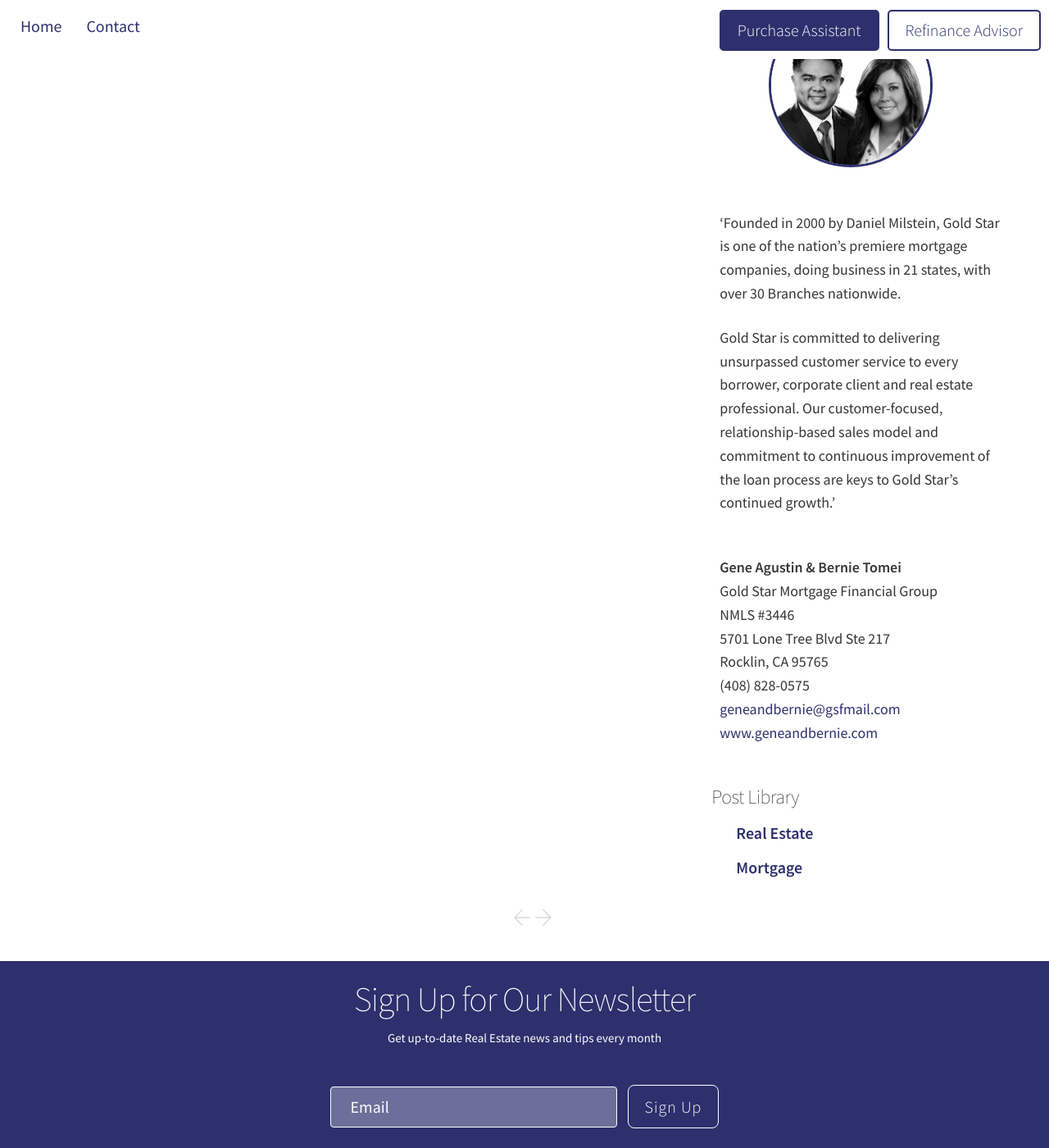
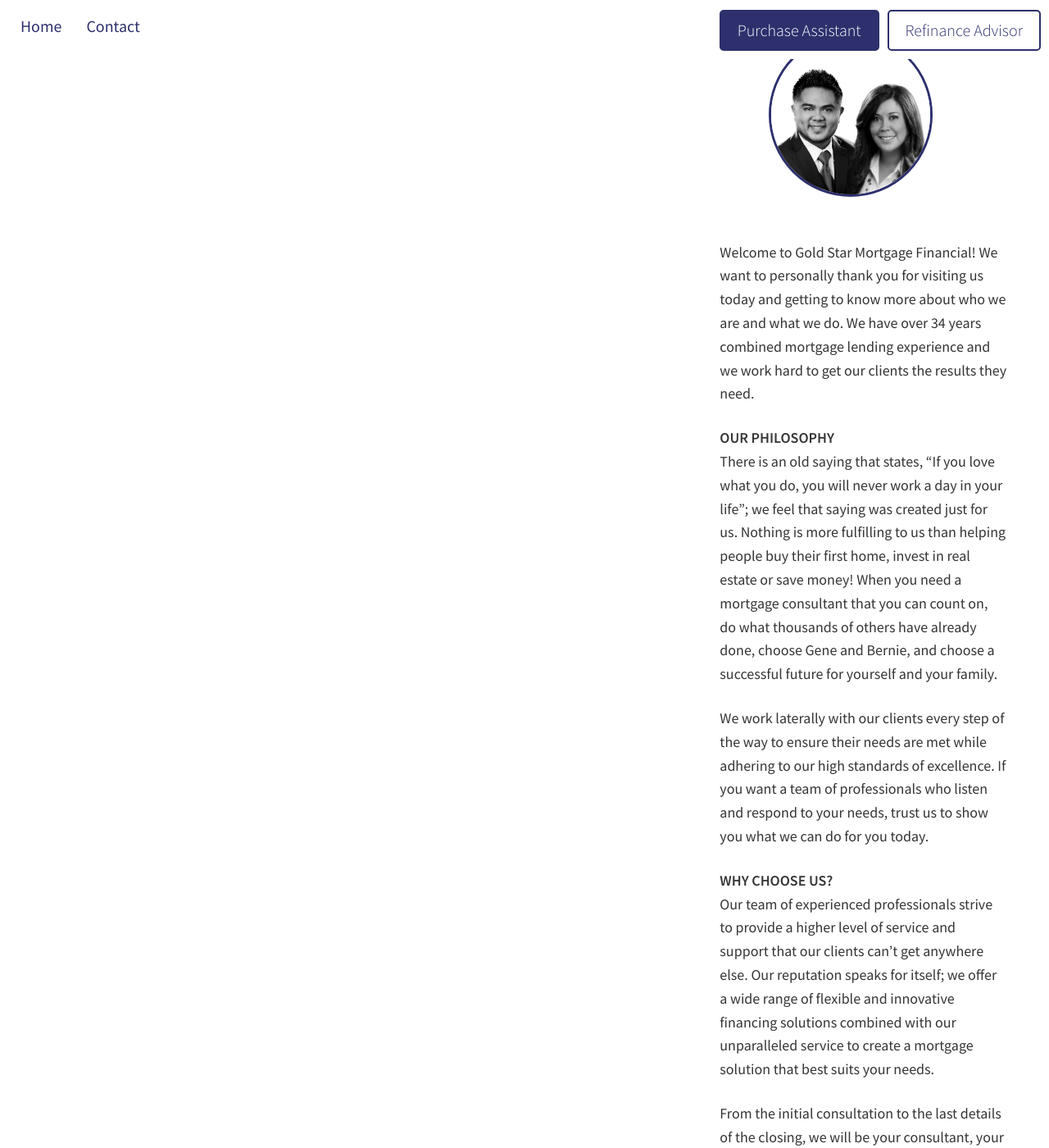
Before and after one commit to Vyral/Gene_Agustin_Blog, a Jekyll site: the page built from about.md, in a window 1280 px wide and 1400 px high, scrolled down 948 px. Shown: the whole window at 82% size. Built offline with Jekyll 4.4.1, drawn with Linux system fonts in a browser that asks for light colours; nearby versions of some CDN libraries; some of the changed text lies outside the part shown.

Commit message:
Updated '_data/settings.yml' via CloudCannon

```diff
--- a/_data/settings.yml
+++ b/_data/settings.yml
@@ -5,20 +5,52 @@
   - title:
     url:
 client:
-  name: 'Gene Agustin & Bernie Tomei'
+  name: Gene and Bernie – Your Trusted Mortgage Experts
   license:
   market:
-  about_markdown: >
-    'Founded in 2000 by Daniel Milstein, Gold Star is one of the nation’s
-    premiere mortgage companies, doing business in 21 states, with over 30
-    Branches nationwide.
+  about_markdown: >-
+    Welcome to Gold Star Mortgage Financial! We want to personally thank you for
+    visiting us today and getting to know more about who we are and what we do.
+    We have over 34 years combined mortgage lending experience and we work hard
+    to get our clients the results they need.
 
 
 
-    Gold Star is committed to delivering unsurpassed customer service to every
-    borrower, corporate client and real estate professional. Our
-    customer-focused, relationship-based sales model and commitment to continuous
-    improvement of the loan process are keys to Gold Star’s continued growth.'
+    **OUR PHILOSOPHY**
+
+    <br>There is an old saying that states, “If you love what you do, you will
+    never work a day in your life”; we feel that saying was created just for us.
+    Nothing is more fulfilling to us than helping people buy their first home,
+    invest in real estate or save money! When you need a mortgage consultant that
+    you can count on, do what thousands of others have already done, choose Gene
+    and Bernie, and choose a successful future for yourself and your family.
+
+
+
+    We work laterally with our clients every step of the way to ensure their
+    needs are met while adhering to our high standards of excellence. If you want
+    a team of professionals who listen and respond to your needs, trust us to
+    show you what we can do for you today.
+
+
+
+    **WHY CHOOSE US?**
+
+    <br>Our team of experienced professionals strive to provide a higher level of
+    service and support that our clients can’t get anywhere else. Our reputation
+    speaks for itself; we offer a wide range of flexible and innovative financing
+    solutions combined with our unparalleled service to create a mortgage
+    solution that best suits your needs.
+
+
+
+    From the initial consultation to the last details of the closing, we will be
+    your consultant, your negotiator and your partner throughout the lending
+    process.
+
+
+
+    Your Real Estate Lending Resource for Life.
   brand: 'Gold Star Mortgage Financial Group<br>NMLS #3446'
   brokerage:
   address: '5701 Lone Tree Blvd Ste 217<br> Rocklin, CA 95765'
```
